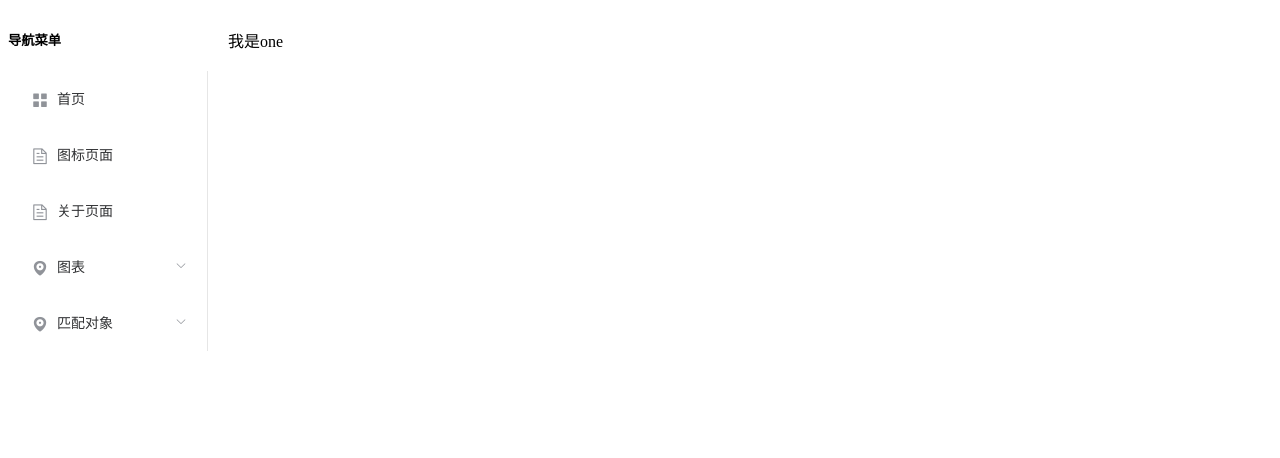
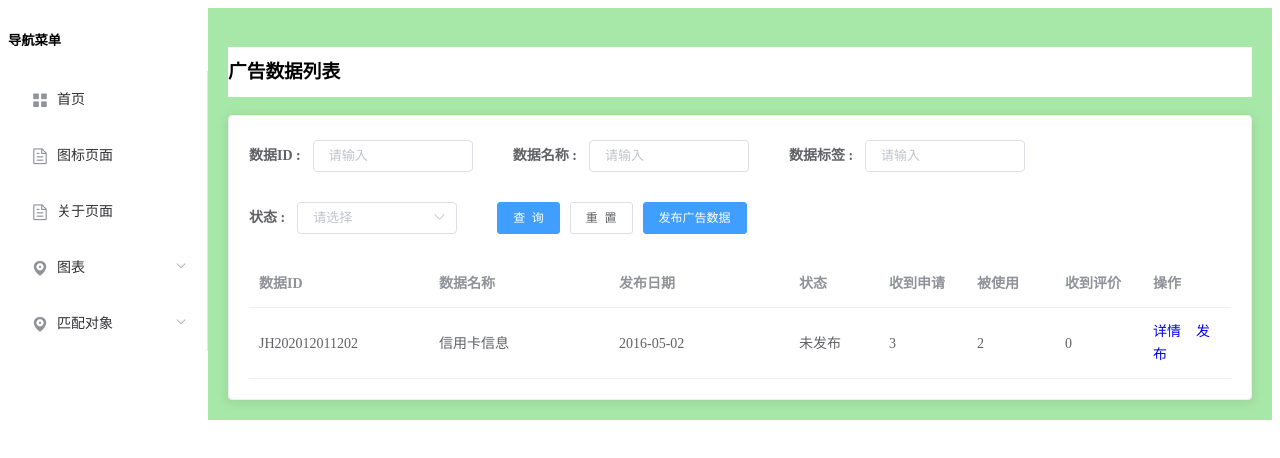
Before and after one commit to chuwx1024/newstart, a Vue app: page /#/find/one in a window 1280 px wide. Shown: the top 458 px of the page. Built offline with nearby package versions, Linux system fonts and the light colour scheme.

Commit message:
tablepage

```diff
--- a/src/assets/style/index.less
+++ b/src/assets/style/index.less
@@ -1,3 +1,6 @@
 .common-page {
     padding: 10px;
 }
+.el-main {
+    background-color:rgb(167, 231, 167);
+}
--- a/src/views/find/four.vue
+++ b/src/views/find/four.vue
@@ -1,3 +1,72 @@
 <template>
-  <div>我是444</div>
+  <el-card class="box-card">
+    <el-form ref="form" :model="form" label-width="80px">
+      <el-form-item label="数据名称">
+        <el-input v-model="form.dataname"></el-input>
+      </el-form-item>
+      <el-form-item label="活动区域">
+        <el-select v-model="form.region" placeholder="请选择活动区域">
+          <el-option label="区域一" value="shanghai"></el-option>
+          <el-option label="区域二" value="beijing"></el-option>
+        </el-select>
+      </el-form-item>
+      <el-form-item label="活动时间">
+        <el-col :span="11">
+          <el-date-picker type="date" placeholder="选择日期" v-model="form.date1" style="width: 100%;"></el-date-picker>
+        </el-col>
+        <el-col class="line" :span="2">-</el-col>
+        <el-col :span="11">
+          <el-time-picker placeholder="选择时间" v-model="form.date2" style="width: 100%;"></el-time-picker>
+        </el-col>
+      </el-form-item>
+      <el-form-item label="即时配送">
+        <el-switch v-model="form.delivery"></el-switch>
+      </el-form-item>
+      <el-form-item label="活动性质">
+        <el-checkbox-group v-model="form.type">
+          <el-checkbox label="美食/餐厅线上活动" name="type"></el-checkbox>
+          <el-checkbox label="地推活动" name="type"></el-checkbox>
+          <el-checkbox label="线下主题活动" name="type"></el-checkbox>
+          <el-checkbox label="单纯品牌曝光" name="type"></el-checkbox>
+        </el-checkbox-group>
+      </el-form-item>
+      <el-form-item label="特殊资源">
+        <el-radio-group v-model="form.resource">
+          <el-radio label="线上品牌商赞助"></el-radio>
+          <el-radio label="线下场地免费"></el-radio>
+        </el-radio-group>
+      </el-form-item>
+      <el-form-item label="活动形式">
+        <el-input type="textarea" v-model="form.desc"></el-input>
+      </el-form-item>
+      <el-form-item>
+        <el-button type="primary" @click="onSubmit">立即创建</el-button>
+        <el-button>取消</el-button>
+      </el-form-item>
+    </el-form>
+  </el-card>
 </template>
+
+<script>
+export default {
+  data () {
+    return {
+      form: {
+        dataname: '',
+        region: '',
+        date1: '',
+        date2: '',
+        delivery: false,
+        type: [],
+        resource: '',
+        desc: ''
+      }
+    }
+  },
+  methods: {
+    onSubmit () {
+      console.log('submit!')
+    }
+  }
+}
+</script>
--- a/src/views/find/one.vue
+++ b/src/views/find/one.vue
@@ -1,3 +1,132 @@
 <template>
-  <div>我是one</div>
+  <div class="adbox">
+    <h3>广告数据列表</h3>
+    <el-card class="box-card">
+      <el-form :inline="true" :model="formInline" class="demo-form-inline"  >
+        <el-form-item label="数据ID :">
+          <el-input size='small' v-model="formInline.user" placeholder="请输入"></el-input>
+        </el-form-item>
+        <el-form-item label="数据名称 :">
+          <el-input size='small' v-model="formInline.user" placeholder="请输入"></el-input>
+        </el-form-item>
+        <el-form-item label="数据标签 :">
+          <el-input size='small' v-model="formInline.user" placeholder="请输入"></el-input>
+        </el-form-item>
+        <el-form-item label="状态 :">
+          <el-select size='small' v-model="formInline.region" placeholder="请选择">
+            <el-option label="区域一" value="shanghai"></el-option>
+            <el-option label="区域二" value="beijing"></el-option>
+          </el-select>
+        </el-form-item>
+        <el-form-item>
+          <el-button size='small' type="primary" @click="onSubmit">查&nbsp;&nbsp;询</el-button>
+        </el-form-item>
+        <el-form-item>
+          <el-button size="small"  @click="onSubmit">重&nbsp;&nbsp;置</el-button>
+        </el-form-item>
+        <el-form-item size="large">
+          <el-button size="small" type="primary" @click="onSubmit">发布广告数据</el-button>
+        </el-form-item>
+      </el-form>
+      <!-- table---------------- -->
+      <el-table
+      :data="tableData"
+      style="width: 100%">
+        <el-table-column
+          prop="ID"
+          label="数据ID"
+          width="180">
+        </el-table-column>
+        <el-table-column
+          prop="dataname"
+          label="数据名称"
+          width="180">
+        </el-table-column>
+        <el-table-column
+          prop="date"
+          label="发布日期"
+          width="180">
+        </el-table-column>
+        <el-table-column
+          prop="state"
+          label="状态">
+        </el-table-column>
+        <el-table-column
+          prop="request"
+          label="收到申请">
+        </el-table-column>
+        <el-table-column
+          prop="beused"
+          label="被使用">
+        </el-table-column>
+        <el-table-column
+          prop="critic"
+          label="收到评价">
+        </el-table-column>
+        <el-table-column
+          prop="state"
+          label="操作">
+           <router-link to="/find/four">详情</router-link>
+           <router-link to='/find/four'>发布</router-link>
+        </el-table-column>
+      </el-table>
+    </el-card>
+  </div>
 </template>
+
+<script>
+
+export default {
+  data () {
+    return {
+      formInline: {
+        user: '',
+        regin: ''
+      },
+      tableData: [{
+        ID: 'JH202012011202',
+        dataname: '信用卡信息',
+        date: '2016-05-02',
+        state: '未发布',
+        request: 3,
+        beused: 2,
+        critic: 0
+      }
+      ]
+    }
+  },
+  methods: {
+    onSubmit () {
+      this.$router.push({ name: 'Four' })
+    }
+  }
+}
+</script>
+
+<style scoped  lang="less">
+.adbox {
+  h3 {
+    height: 50px;
+    line-height: 50px;;
+    background-color: white;
+  }
+  .el-input {
+    width: 160px;
+    margin-right: 30px;
+  }
+  .el-select {
+    width: 160px;
+    margin-right: 30px;
+  }
+  .el-form-item {
+    font-weight: 700;
+  }
+  .cell a {
+    text-decoration: none;
+  }
+  .cell a:last-child {
+    margin-left: 15px;
+  }
+}
+
+</style>
```
